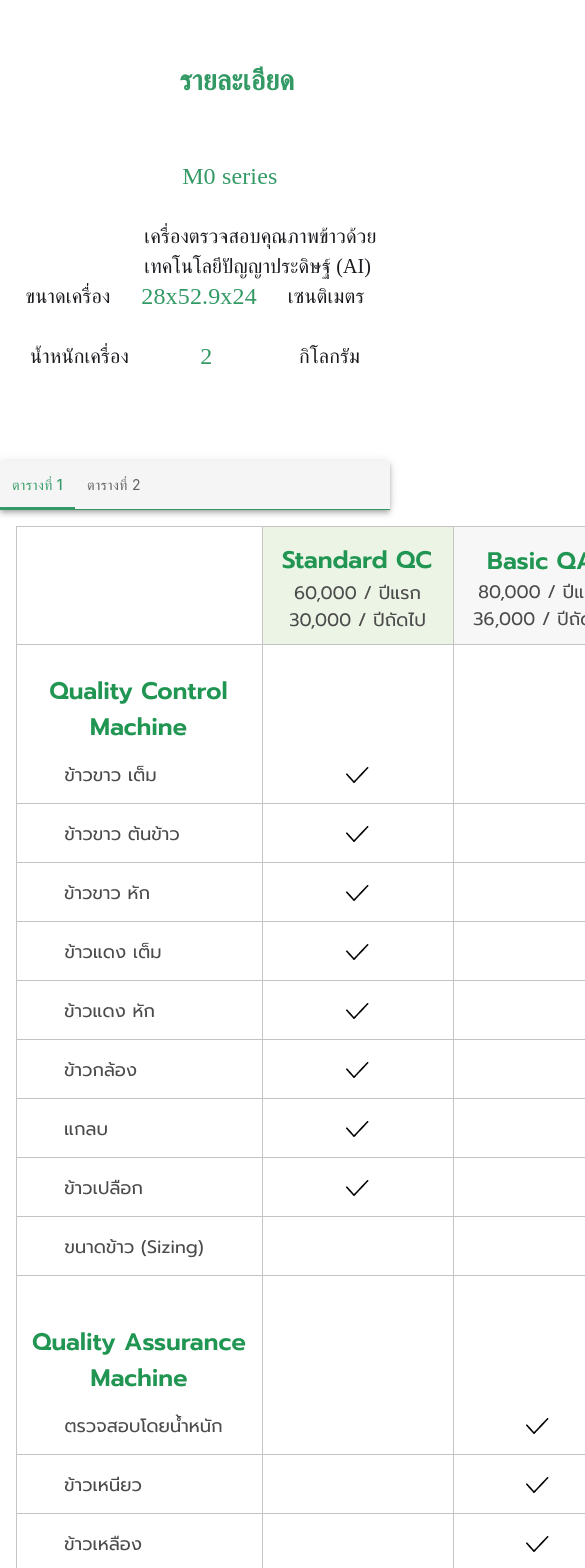
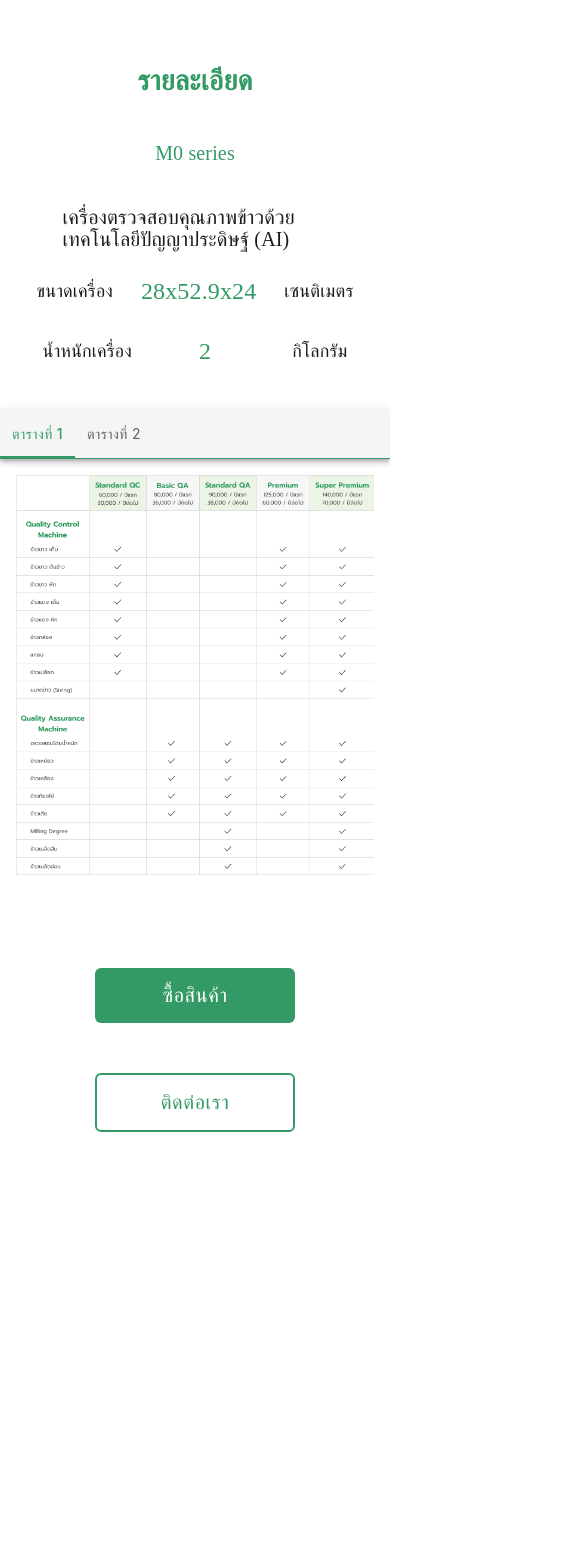
Before and after one commit to DomeNTPS/sale-page, a Next.js app: page /detail in a window 390 px wide. Shown: the top 1568 px of the page, 585 px wide, since content can reach past the window. After the commit the page ends 1192 px from the top, so only its background shows below. Built offline with nearby package versions, Linux system fonts and the light colour scheme.

Commit message:
detail responsive update

```diff
--- a/pages/detail.js
+++ b/pages/detail.js
@@ -14,6 +14,7 @@ import Tab from "@material-ui/core/Tab";
 import Typography from "@material-ui/core/Typography";
 import Box from "@material-ui/core/Box";
 import PropTypes from "prop-types";
+import Link from "next/link";
 
 const ImgTabs = withStyles({
   root: {
@@ -99,9 +100,15 @@ function detail() {
        border: "2px solid #339a65",
        fontSize: 20,
        padding: "10px 55px",
+       [theme.breakpoints.down("md")]: {
+         marginTop: 10,
+         width: 200,
+         margin: "auto",
+         justifySelf: "center",
+       },
      },
      root: {
-      //  flexGrow: 1,
+       //  flexGrow: 1,
        backgroundColor: "#fff",
      },
    }));
@@ -139,13 +146,7 @@ function detail() {
           </div>{" "}
           &nbsp; &nbsp; &nbsp;&nbsp;&nbsp;&nbsp; &nbsp; กิโลกรัม
         </div>
-        <div
-          style={{
-            display: "flex",
-            flexDirection: "row",
-            justifyContent: "center",
-          }}
-        >
+        <div className="detail-tab">
           <div className="detail-box">
             <div className={classes.root}>
               <AppBar position="static" color="default">
@@ -159,21 +160,23 @@ function detail() {
                 </ImgTabs>
               </AppBar>
               <TabPanel value={value} index={0}>
-                <img src="/Table_1.png" width={1200} />
+                <img
+                  src="/Table_1.png"
+                  className="detail-img-responsive"
+                  width={1200}
+                />
               </TabPanel>
               <TabPanel value={value} index={1}>
-                <img src="/Table_2.png" width={1200} />
+                <img
+                  src="/Table_2.png"
+                  className="detail-img-responsive"
+                  width={1200}
+                />
               </TabPanel>
             </div>
           </div>
         </div>
-        <div
-          style={{
-            display: "flex",
-            flexDirection: "row",
-            justifyContent: "center",
-          }}
-        >
+        <div className="detail-button-group">
           <div className="detail-buybutton">
             <Buybutton />
           </div>
--- a/styles/detailStyle.css
+++ b/styles/detailStyle.css
@@ -1,10 +1,13 @@
 .detail-box {
-    /* display: flex; */
     width: 1200px;
     height: 1390px;
     background: #FFFFFF;
-    /* box-shadow: 0px 4px 20px rgba(0, 0, 0, 0.13); */
     margin-top: 90px;
+}
+.detail-tab {
+    display: flex;
+    flex-direction: row;
+    justify-content: center;
 }
 
 .detailall {
@@ -56,7 +59,6 @@
 }
 
 .detail-size {
-    /* margin-left: 41%; */
     margin-top: 30px;
     height: 30px;
     display: flex;
@@ -97,25 +99,125 @@
 
 .detail-buybutton {
     margin-top: 60px;
-    /* margin-left: 36%; */
     border-radius: 6px;
 }
-
-.detail-button {
-
-    display: "flex";
-    flex-direction: "row";
-    justify-content: "center";
-
+.detail-button-group {
+    display: flex;
+    flex-direction: row;
+    justify-content: center;
+}
+.detail-img-responsive {
+    justify-self: center;
 }
 
+
 @media only screen and (max-width: 600px) {
+    .detailall {
+        justify-content: center;
+        /* height: 1130px; */
+        height: auto;
+        width: 100%;
+    }
+    .detail-head {
+        display: flex;
+        justify-content: center;
+        margin: 60px auto 10px;
+        height: 42px;
+
+        font-family: Prompt;
+        font-style: normal;
+        font-weight: bold;
+        font-size: 28px;
+        line-height: 42px;
+
+        color: #339A65;
+    }
+    .detail-subhead {
+        display: flex;
+        justify-content: center;
+        margin: 40px auto 10px;
+        height: 29px;
+
+        font-family: Montserrat;
+        font-style: normal;
+        font-weight: 50px;
+        font-size: 20px;
+        line-height: 22px;
+
+        color: #339A65;
+    }
+    .detail-detail {
+        display: flex;
+        justify-content: center;
+        margin: 35px auto 30px;
+        height: auto;
+        width: 265px;
+
+        font-family: Prompt;
+        font-style: normal;
+        font-weight: normal;
+        font-size: 20px;
+        line-height: 22px;
+
+        color: #1A1B1F;
+    }
+    .detail-size {
+        display: flex;
+        flex-direction: row;
+        justify-content: center;
+        margin: 30px auto;
+
+        font-family: Prompt;
+        font-style: normal;
+        font-weight: normal;
+        font-size: 18px;
+        line-height: 22px;
+
+        color: #1A1B1F;
+    }
+    .detail-weight {
+        display: flex;
+        flex-direction: row;
+        justify-content: center;
+        margin: 30px auto 0px;
+
+        font-family: Prompt;
+        font-style: normal;
+        font-weight: normal;
+        font-size: 18px;
+        line-height: 22px;
+
+        color: #1A1B1F;
+    }
+    .detail-tab {
+        display: flex;
+        flex-direction: row;
+        justify-content: center;
+    }
     .detail-box {
-        /* display: flex; */
         width: 100%;
         height: 100%;
         background: #FFFFFF;
-        /* box-shadow: 0px 4px 20px rgba(0, 0, 0, 0.13); */
-        margin-top: 90px;
+        margin-top: 40px;
+    }
+    .detail-img-responsive {
+        width: 100%;
+        /* max-height: auto; */
+        justify-self: center;
+    }
+    .detail-button-group {
+        display: flex;
+        flex-direction: column;
+        justify-content: center;
+        padding-bottom: 50px;
+    }
+    .detail-contactbutton {
+        margin: 10px auto;
+        border-radius: 6px;
+    }
+
+    .detail-buybutton {
+        margin: 60px auto 30px;
+        border-radius: 6px;
     }
 }
```
